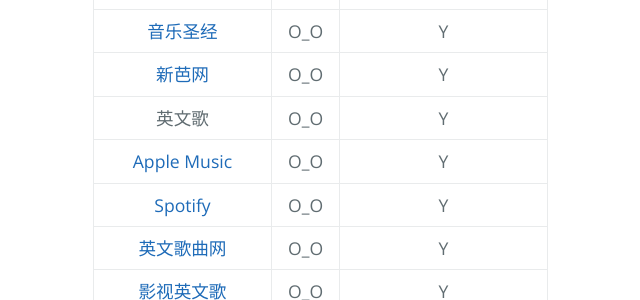
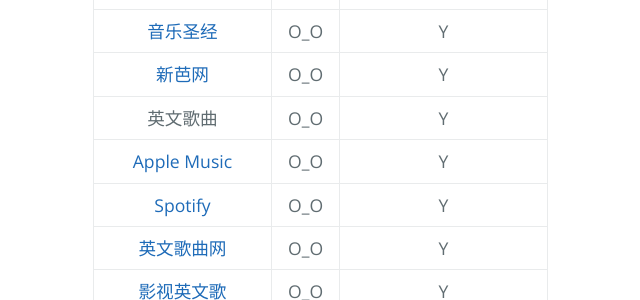
Before and after one commit to AmbroseRen/test, a Jekyll site: the page built from Art/Music/index.md, in a window 1280 px wide. Shown: the part 569-869 px from the top of the page, without its empty margins (131-771 px from the left). Built offline with Jekyll 4.4.1, drawn with Linux system fonts in a browser that asks for light colours; our own code applies the rules of GitHub Pages for plain Markdown files; the repository's description, which GitHub fills in, is left out.

Commit message:
Update index.md

```diff
--- a/Art/Music/index.md
+++ b/Art/Music/index.md
@@ -14,7 +14,7 @@
 | 音乐网站 | O_O | Y |
 | [音乐圣经](https://www.musicbible.com/) | O_O | Y |
 | [新芭网](https://www.sin80.com/artist/beethoven) | O_O | Y |
-| 英文歌 | O_O | Y |
+| 英文歌曲 | O_O | Y |
 | [Apple Music](https://music.apple.com/cn/browse) | O_O | Y |
 | [Spotify](https://open.spotify.com/?_ga=2.75141078.596545230.1607582361-711400396.1607582361) | O_O | Y |
 | [英文歌曲网](http://www.ywg7.com/) | O_O | Y |
```
